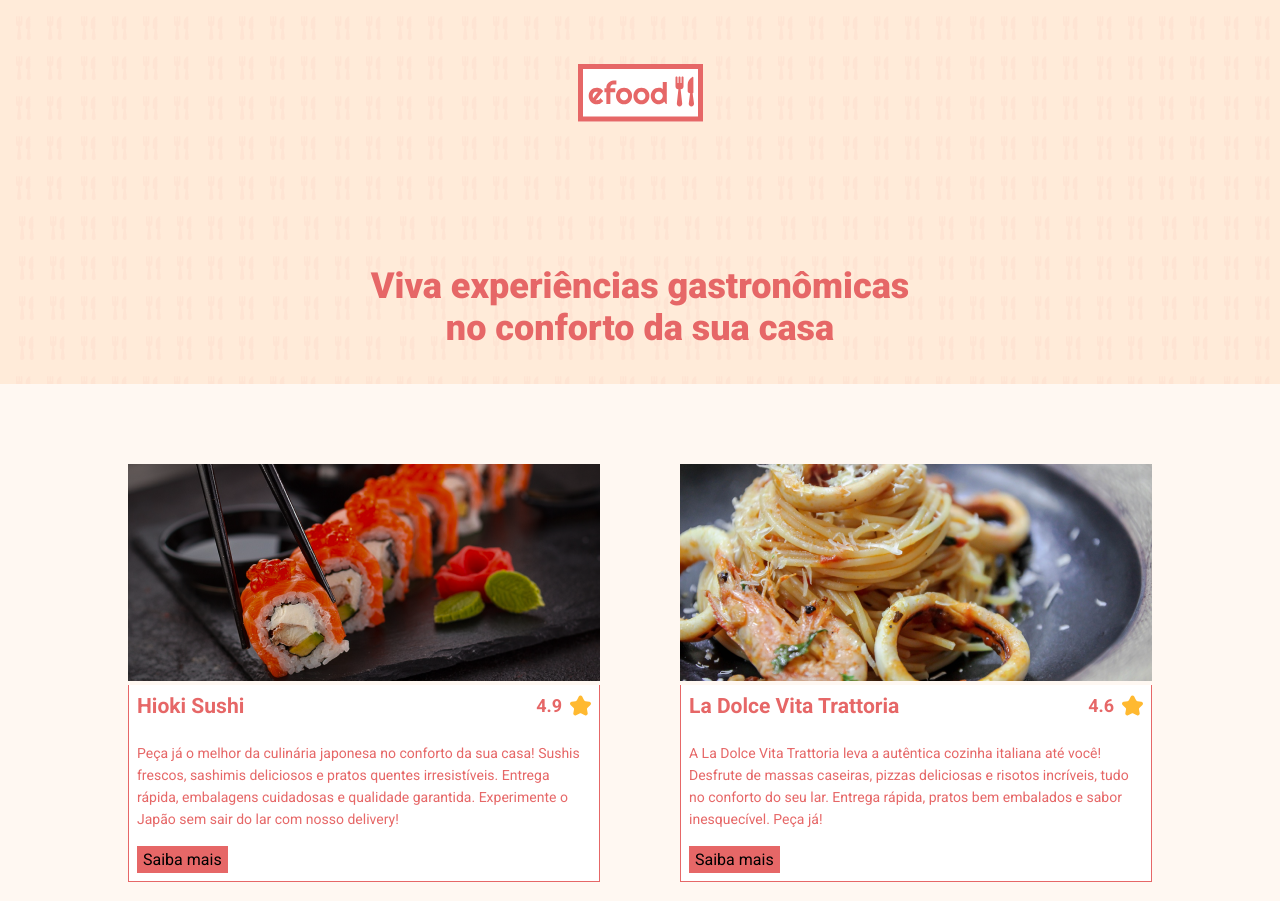
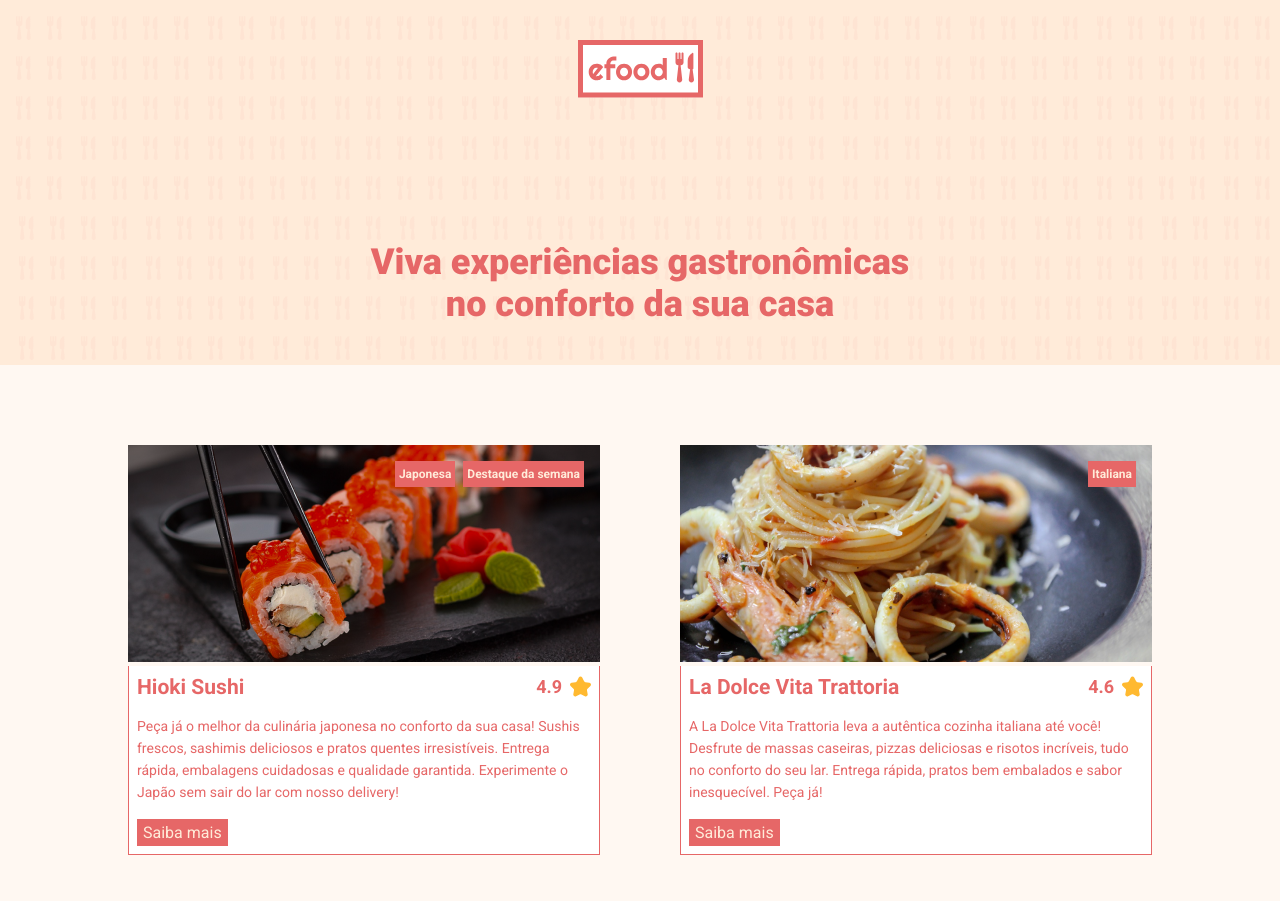
Before and after one commit to IuryBenicio/Efood_Atividade, a React (Vite) app: page / in a window 1280 px wide. Shown: the top 901 px of the page. Built offline with nearby package versions, Linux system fonts and the light colour scheme.

Commit message:
problema no espaçamento do container item na home

```diff
--- a/src/Components/Footer/index.tsx
+++ b/src/Components/Footer/index.tsx
@@ -8,7 +8,7 @@ const Footer = ()=>{
   return (
     <FooterSection>
       <FContainer>
-        <img src={Logo} alt='efood' />
+        <img className="imgNome" src={Logo} alt='efood' />
         <SocialMedia>
           <img src={Instagram} alt="Instagram" />
           <img src={Facebook} alt="Facebook" />
--- a/src/Components/Footer/styles.ts
+++ b/src/Components/Footer/styles.ts
@@ -3,12 +3,16 @@ import { Cores } from "../../styles";
 
 export const FooterSection = styled.footer`
   width: 100vw;
-  padding: 40px;
+  padding: 40px 0;
   background-color: ${Cores.backgroundFooter};
 `
 
 export const SocialMedia = styled.div`
-  margin-top: 32.5px;
+  height: auto;
+  justify-content: center;
+  display: flex;
+  align-items: center;
+  margin-top: 30px;
   img{
     margin: 0 4px;
   }
--- a/src/Components/Header/styles.ts
+++ b/src/Components/Header/styles.ts
@@ -1,5 +1,6 @@
 import styled from "styled-components";
 import backgroundImg from '../../assets/images/Vector.svg'
+import { Cores } from "../../styles";
 
 export const HeaderContainer = styled.header`
   width: 100vw;
@@ -9,13 +10,13 @@ export const HeaderContainer = styled.header`
   }
   text-align: center;
   background-image: url(${backgroundImg});
-  height: 384px;
+  padding: 40px;
   img{
-    margin-top: 64px;
+
   }
   h2{
     margin-top: 138.5px;
-    color: #E66767;
+    color: ${Cores.corFonte1};
     text-align: center;
     font-family: Roboto;
     font-size: 36px;
--- /dev/null
+++ b/src/Components/Tag/index.tsx
@@ -0,0 +1,15 @@
+import { TagContainer } from "./styles"
+
+type Props = {
+  children: string
+}
+
+const Tag = ({children}: Props) => (
+  <>
+    <TagContainer>
+      <span>{children}</span>
+    </TagContainer>
+  </>
+)
+
+export default Tag
--- /dev/null
+++ b/src/Components/Tag/styles.ts
@@ -0,0 +1,20 @@
+import styled from "styled-components";
+import { Cores } from "../../styles";
+
+export const TagContainer = styled.div`
+  padding: 6px 4px;
+  display: inline-block;
+  color: ${Cores.corFonteWhite1};
+  background-color: ${Cores.corFonte1};
+  margin-left: 8px;
+  span{
+    display: flex;
+    align-items: center;
+    color: ${Cores.corFonteWhite1};
+    gap: 8px;
+    text-align: center;
+    font-family: Roboto;
+    font-size: 12px;
+    font-weight: 700;
+  }
+`
--- a/src/Containers/Products/index.tsx
+++ b/src/Containers/Products/index.tsx
@@ -1,14 +1,24 @@
-import { ProductContainer, ProductImg, TitleStars, ContainerTexT, SaibaMais} from "./styles"
+import { ProductContainer, ProductImg, TitleStars, ContainerTexT, SaibaMais, Tags} from "./styles"
 import { ProductModels } from "../../Models/ProductsModels"
 import Estrela from '../../assets/images/estrela.svg'
+import Tag from "../../Components/Tag"
 
-const Products = ()=>(
+const Products = ()=>{
+  return (
     <ProductContainer>
       <div className="container">
         <ul>
           {ProductModels.map(item=>(
             <li key={item.id}>
+              <div className="imgContainer">
                 <ProductImg src={item.image} alt={item.title} />
+                <Tags>
+                  <Tag>{item.tags}</Tag>
+                  {item.destaqueDaSemana && (
+                    <Tag>Destaque da semana</Tag>
+                  )}
+                </Tags>
+              </div>
               <ContainerTexT>
                 <TitleStars>
                   <h3>{item.title}</h3>
@@ -23,5 +33,5 @@ const Products = ()=>(
       </div>
     </ProductContainer>
 )
-
+}
 export default Products
--- a/src/Containers/Products/styles.ts
+++ b/src/Containers/Products/styles.ts
@@ -1,5 +1,12 @@
 import styled from "styled-components";
 import { Cores } from "../../styles";
+
+export const Tags = styled.div`
+  position: absolute;
+  display: flex;
+  right: 16px;
+  top: 16px;
+`
 
 export const ProductContainer = styled.section`
   padding: 80px 0;
@@ -10,16 +17,9 @@ export const ProductContainer = styled.section`
     row-gap: 48px;
     column-gap: 80px;
     li{
-      flex-shrink: 0;
-      max-width: 472px;
-      width: 100%;
-      max-height: 398px;
-      height: 100%;
-        .SaibaMais{
     display: inline-block;
-          background-color: ${Cores.corFonte1};
-          padding: 4px 6px;
-          margin-bottom: 8px;
+      .imgContainer{
+        position: relative;
       }
       p{
         padding: 16px 0;
@@ -34,17 +34,17 @@ export const ProductContainer = styled.section`
 
 export const SaibaMais = styled.a`
   display: inline-block;
+  color: ${Cores.corFonteWhite1};
   background-color: ${Cores.corFonte1};
   padding: 4px 6px;
-  margin-bottom: 8px;
 `
 
 export const ContainerTexT = styled.div`
   border-right: 1px solid ${Cores.corFonte1};
   border-bottom: 1px solid ${Cores.corFonte1};
   border-left: 1px solid ${Cores.corFonte1};
-  background: #FFF;
-  padding: 0 8px;
+  background-color: #FFF;
+  padding: 8px;
   p{
     padding: 16px 0;
     font-size: 14px;
@@ -64,7 +64,6 @@ export const TitleStars = styled.div`
   font-weight: 700;
   color: ${Cores.corFonte1};
   font-size: 18px;
-  padding: 8px 0;
   justify-content: space-between;
 `
 
--- a/src/Models/ProductsModels.ts
+++ b/src/Models/ProductsModels.ts
@@ -8,41 +8,48 @@ export const ProductModels: ProductClass[] = [
     description: 'Peça já o melhor da culinária japonesa no conforto da sua casa! Sushis frescos, sashimis deliciosos e pratos quentes irresistíveis. Entrega rápida, embalagens cuidadosas e qualidade garantida. Experimente o Japão sem sair do lar com nosso delivery!',
     image: `${Sushi}`,
     stars: 4.9,
-    title: 'Hioki Sushi'
+    title: 'Hioki Sushi',
+    tags: 'Japonesa',
+    destaqueDaSemana: true
   },
   {
     id: 2,
     description: 'A La Dolce Vita Trattoria leva a autêntica cozinha italiana até você! Desfrute de massas caseiras, pizzas deliciosas e risotos incríveis, tudo no conforto do seu lar. Entrega rápida, pratos bem embalados e sabor inesquecível. Peça já!',
     image: `${Trattoria}`,
     stars: 4.6,
-    title: 'La Dolce Vita Trattoria'
+    title: 'La Dolce Vita Trattoria',
+    tags: 'Italiana'
   },
   {
     id: 3,
     description: 'A La Dolce Vita Trattoria leva a autêntica cozinha italiana até você! Desfrute de massas caseiras, pizzas deliciosas e risotos incríveis, tudo no conforto do seu lar. Entrega rápida, pratos bem embalados e sabor inesquecível. Peça já!',
     image: `${Trattoria}`,
     stars: 4.6,
-    title: 'La Dolce Vita Trattoria'
+    title: 'La Dolce Vita Trattoria',
+    tags: 'Italiana'
   },
   {
     id: 4,
     description: 'A La Dolce Vita Trattoria leva a autêntica cozinha italiana até você! Desfrute de massas caseiras, pizzas deliciosas e risotos incríveis, tudo no conforto do seu lar. Entrega rápida, pratos bem embalados e sabor inesquecível. Peça já!',
     image: `${Trattoria}`,
     stars: 4.6,
-    title: 'La Dolce Vita Trattoria'
+    title: 'La Dolce Vita Trattoria',
+    tags: 'Italiana'
   },
   {
     id: 5,
     description: 'A La Dolce Vita Trattoria leva a autêntica cozinha italiana até você! Desfrute de massas caseiras, pizzas deliciosas e risotos incríveis, tudo no conforto do seu lar. Entrega rápida, pratos bem embalados e sabor inesquecível. Peça já!',
     image: `${Trattoria}`,
     stars: 4.6,
-    title: 'La Dolce Vita Trattoria'
+    title: 'La Dolce Vita Trattoria',
+    tags: 'Italiana'
   },
   {
     id: 6,
     description: 'A La Dolce Vita Trattoria leva a autêntica cozinha italiana até você! Desfrute de massas caseiras, pizzas deliciosas e risotos incríveis, tudo no conforto do seu lar. Entrega rápida, pratos bem embalados e sabor inesquecível. Peça já!',
     image: `${Trattoria}`,
     stars: 4.6,
-    title: 'La Dolce Vita Trattoria'
+    title: 'La Dolce Vita Trattoria',
+    tags: 'Italiana'
   }
 ]
```
Also changed, not shown: src/Models/ProductsClass.ts (+6 -1 lines), src/Models/ItensClass.ts (deleted). Lines whose indentation alone changed are shown as unchanged.
